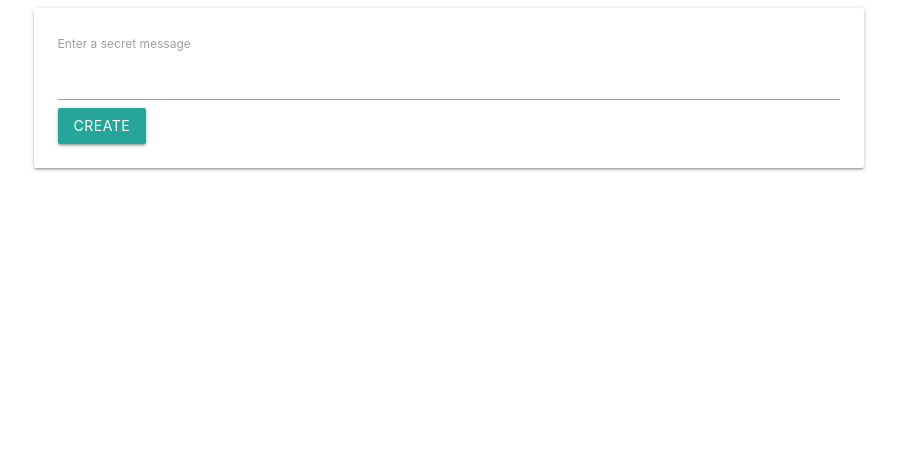
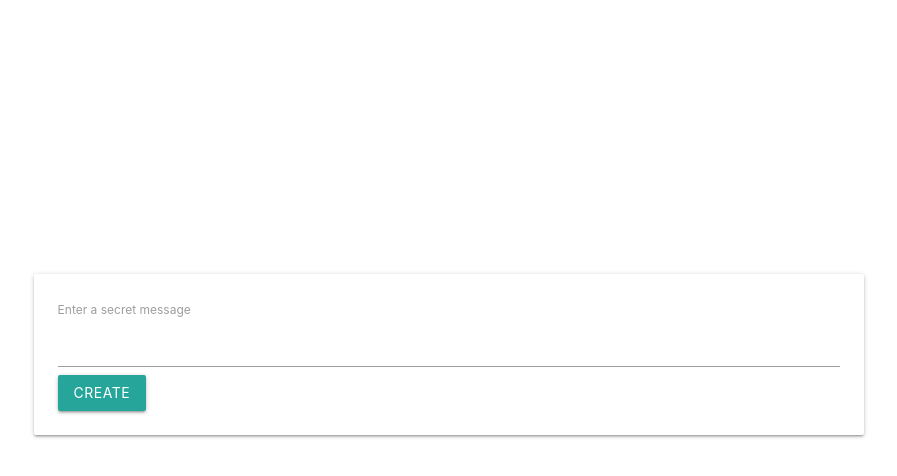
Before and after one commit to andrewlopezcodes/hushMsg, a plain HTML site: page index.html in a window 1280 px wide. Shown: the whole page, without its empty margins (191-1088 px from the left). Drawn offline with nearby package versions, Linux system fonts and the light colour scheme.

Commit message:
hushMsgCss.css - created CSS file and added margin on 33% to class card-panel.

```diff
--- /dev/null
+++ b/hushMsgCss.css
@@ -0,0 +1,3 @@
+.card-panel {
+  margin-top: 33%;
+}
--- a/index.html
+++ b/index.html
@@ -5,6 +5,7 @@
   <meta charset="UTF-8">
   <meta name="viewport" content="width=device-width, initial-scale=1.0">
   <link rel="stylesheet" href="https://cdnjs.cloudflare.com/ajax/libs/materialize/1.0.0/css/materialize.min.css">
+  <link rel="stylesheet" href="hushMsgCss.css">
   <title>Document</title>
 </head>
 
```
